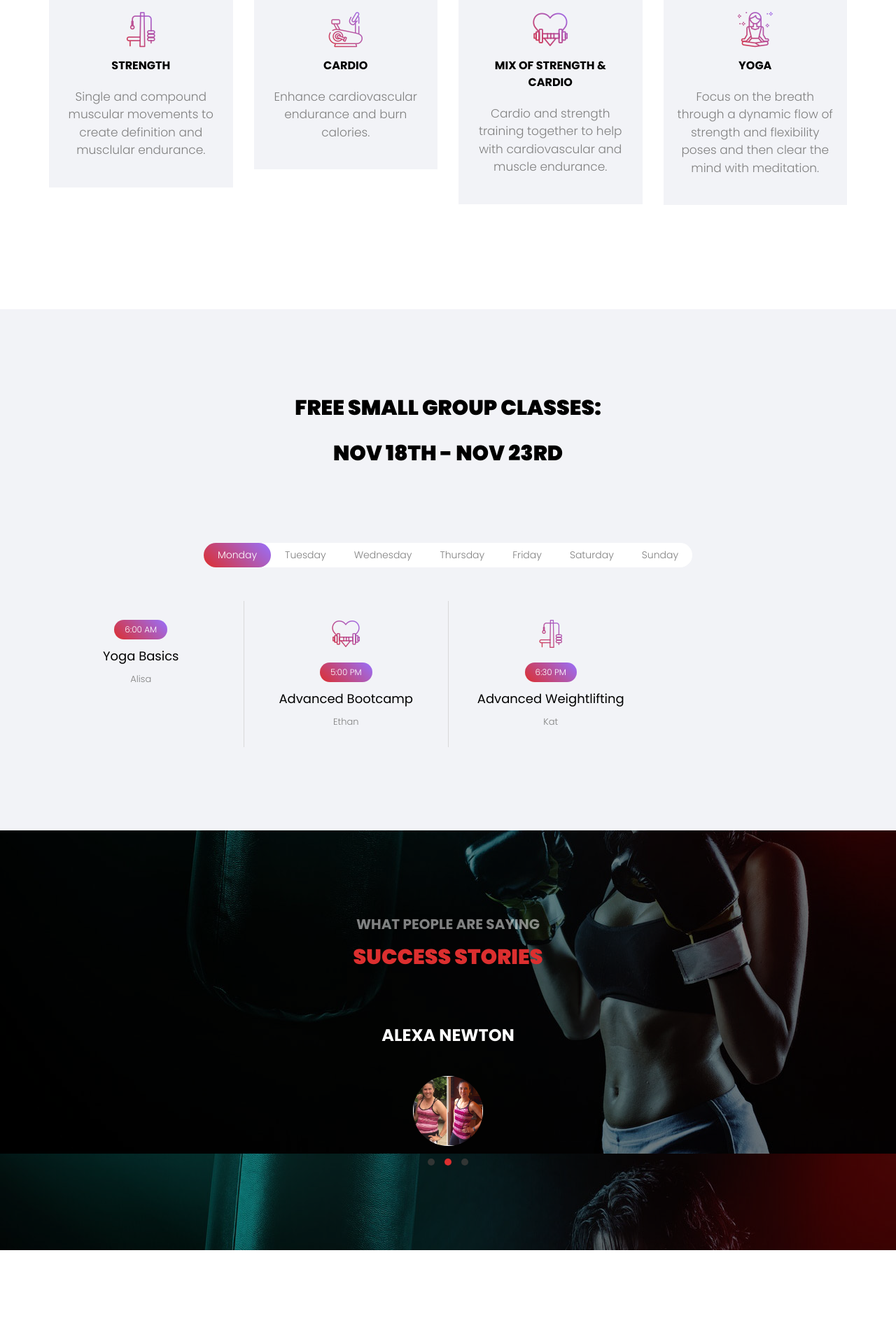
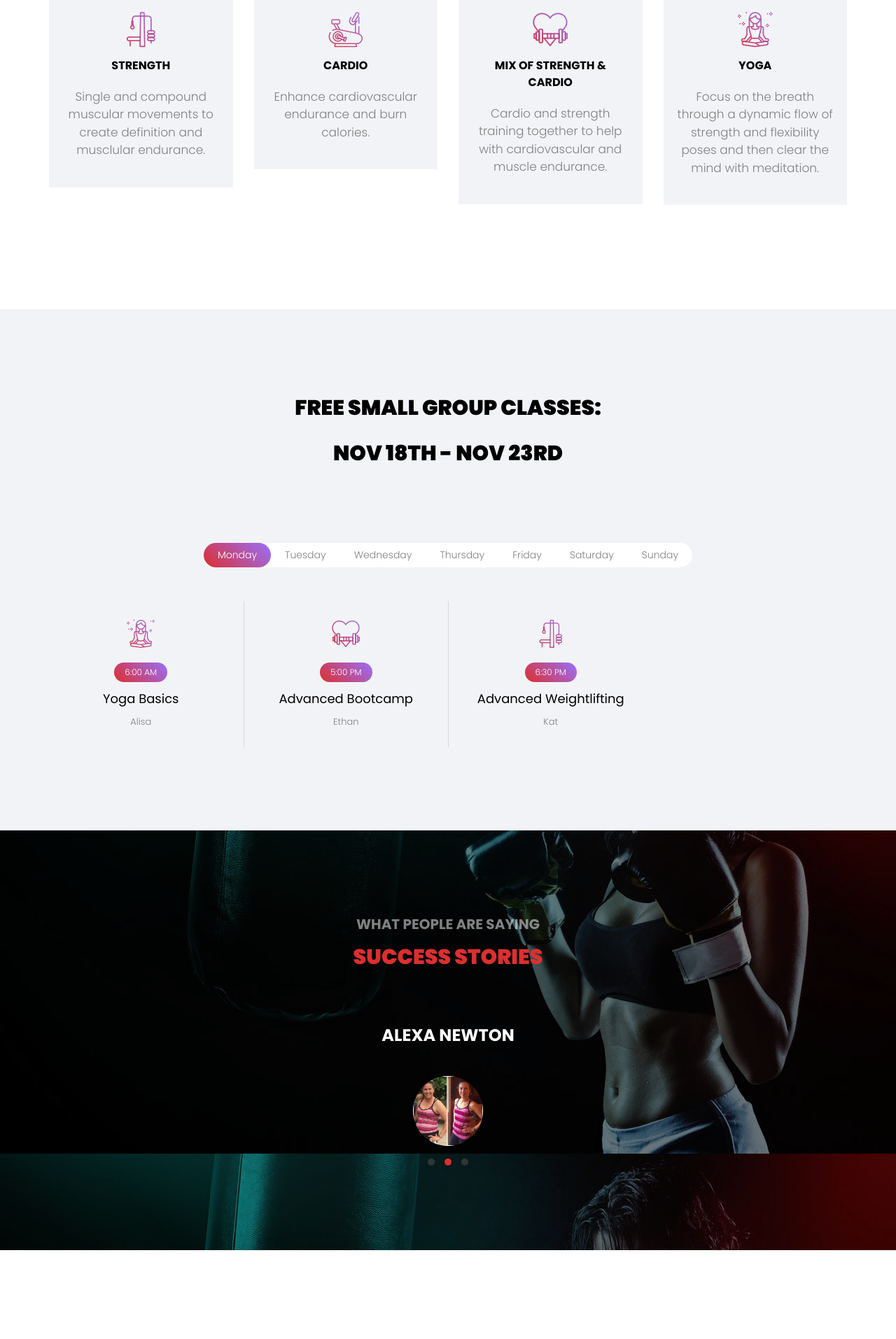
Before and after one commit to ResultsNow/resultsnow.github.io, a Jekyll site: the page built from index.html, in a window 1280 px wide. Shown: the part 1115-3029 px from the top of the page at 70% size. Built offline with Jekyll 4.4.1, drawn with Linux system fonts in a browser that asks for light colours; some web fonts are replaced.

Commit message:
Update schedule.yml

```diff
--- a/_data/schedule.yml
+++ b/_data/schedule.yml
@@ -1,11 +1,10 @@
-
 monday:
 
 - time: 6:00 AM
   program: Yoga Basics
   trainer: Alisa
   type: Yoga
-  icon: Meditation
+  icon: meditation
 
 - time: 5:00 PM
   program: Advanced Bootcamp
```
